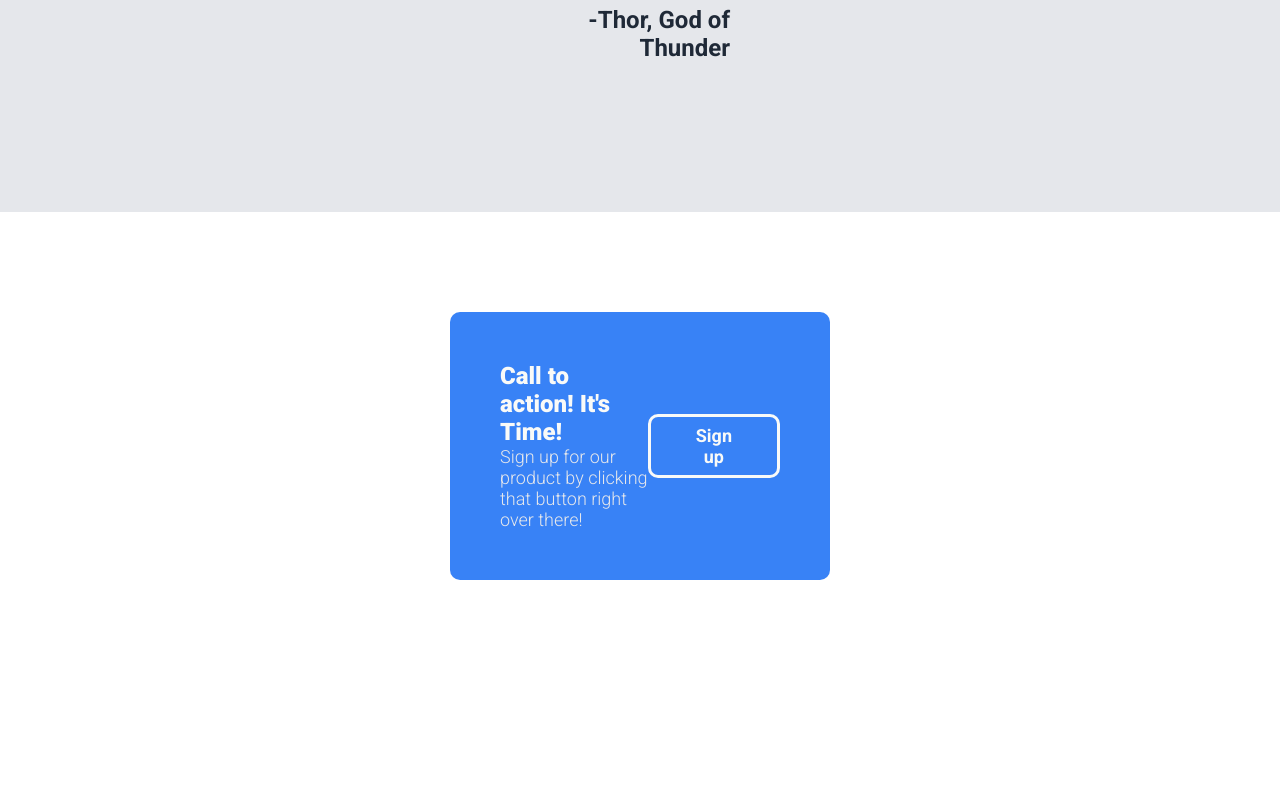
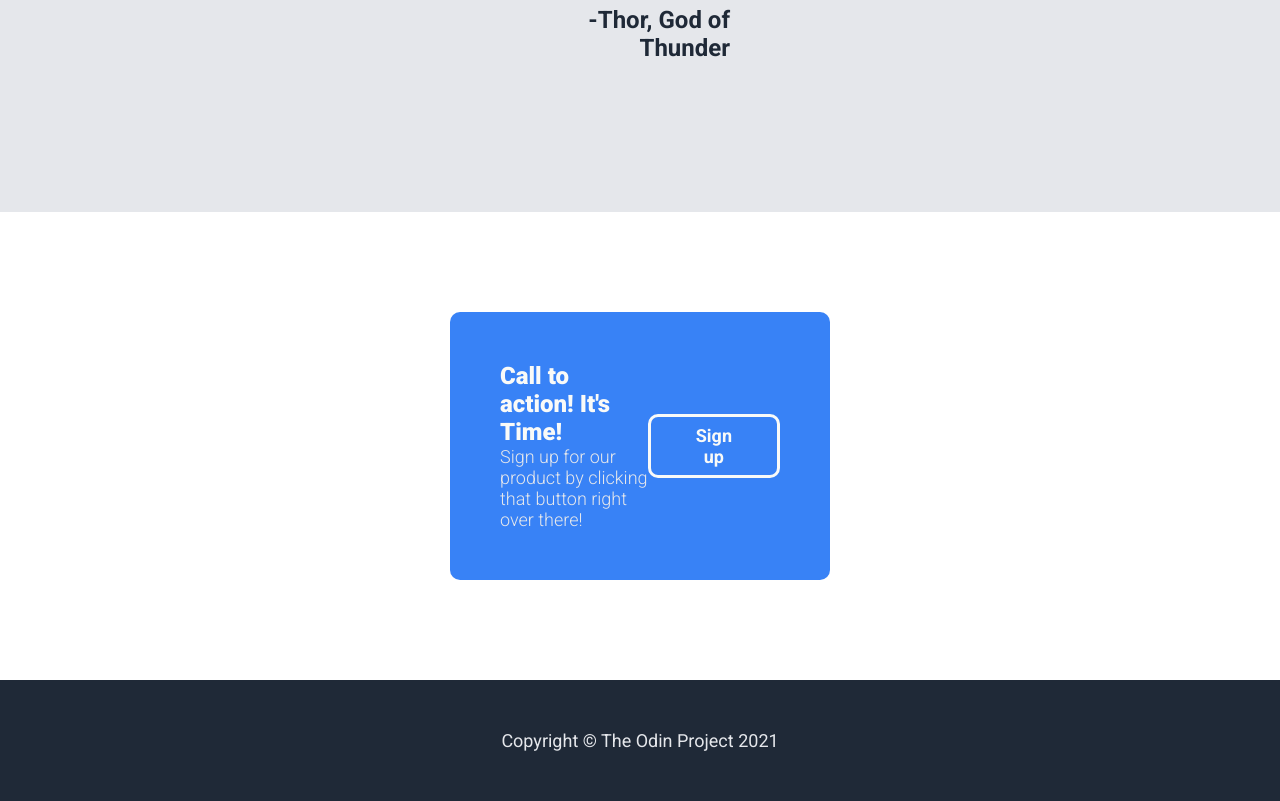
Before and after one commit to Mertaag/odin-landing-page, a plain HTML site: page index.html in a window 1280 px wide. Shown: the part 1937-2738 px from the top of the page. Before the commit the page ends 2617 px from the top, so only its background shows below. Drawn offline with Linux system fonts and the light colour scheme.

Commit message:
Add footer

```diff
--- a/index.html
+++ b/index.html
@@ -77,6 +77,9 @@
         </div>
     </main>
 
+    <footer class="footer">
+        <p>Copyright © The Odin Project 2021</p>
+    </footer>
 </body>
 
 </html>
--- a/styles.css
+++ b/styles.css
@@ -167,3 +167,11 @@
     font-weight: bolder;
     color: #f9faf8;
 }
+
+.footer {
+    background-color: #1f2937;
+    color: #e5e7eb;
+    text-align: center;
+    font-size: 18px;
+    padding: 50px;
+}
```
